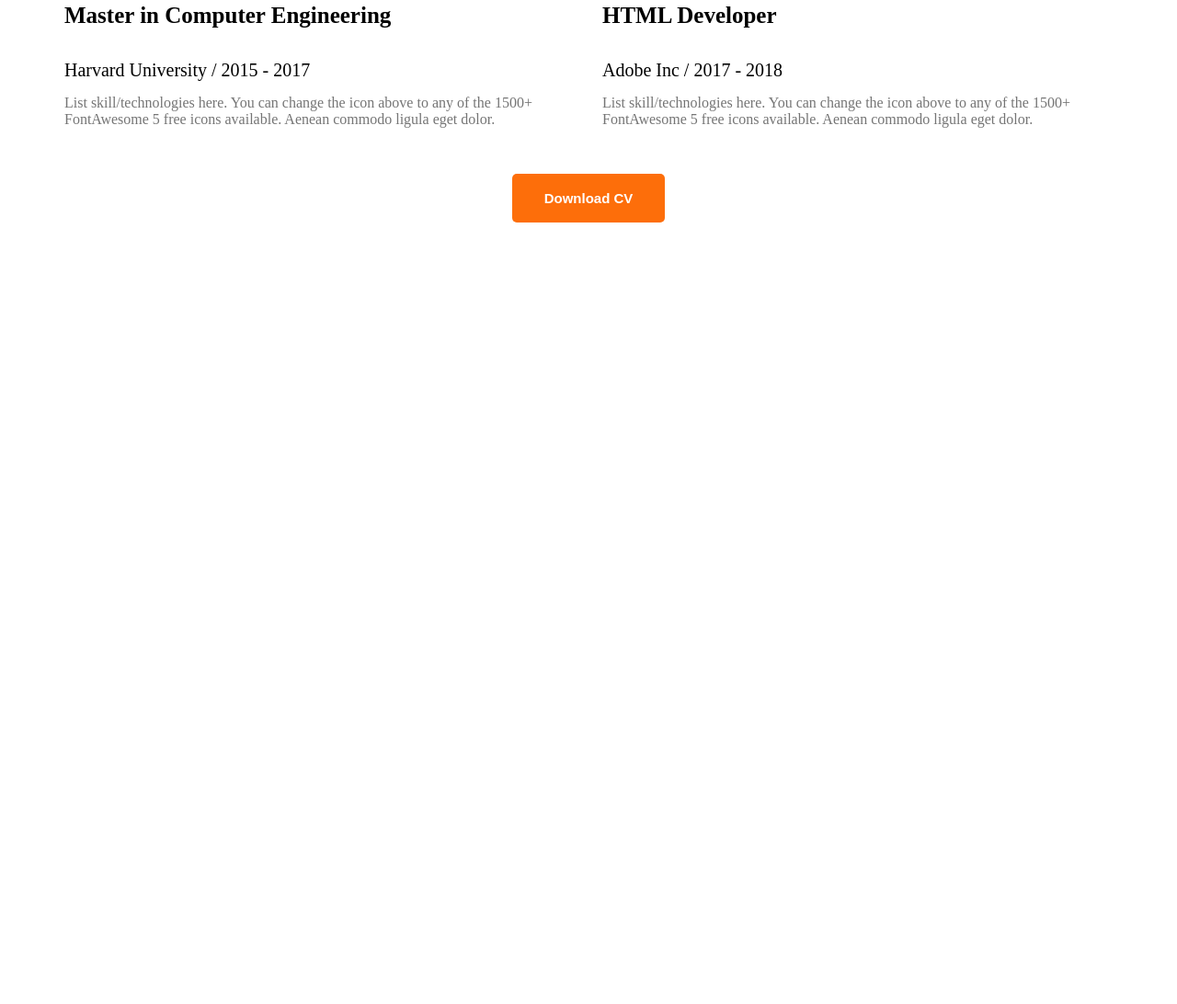
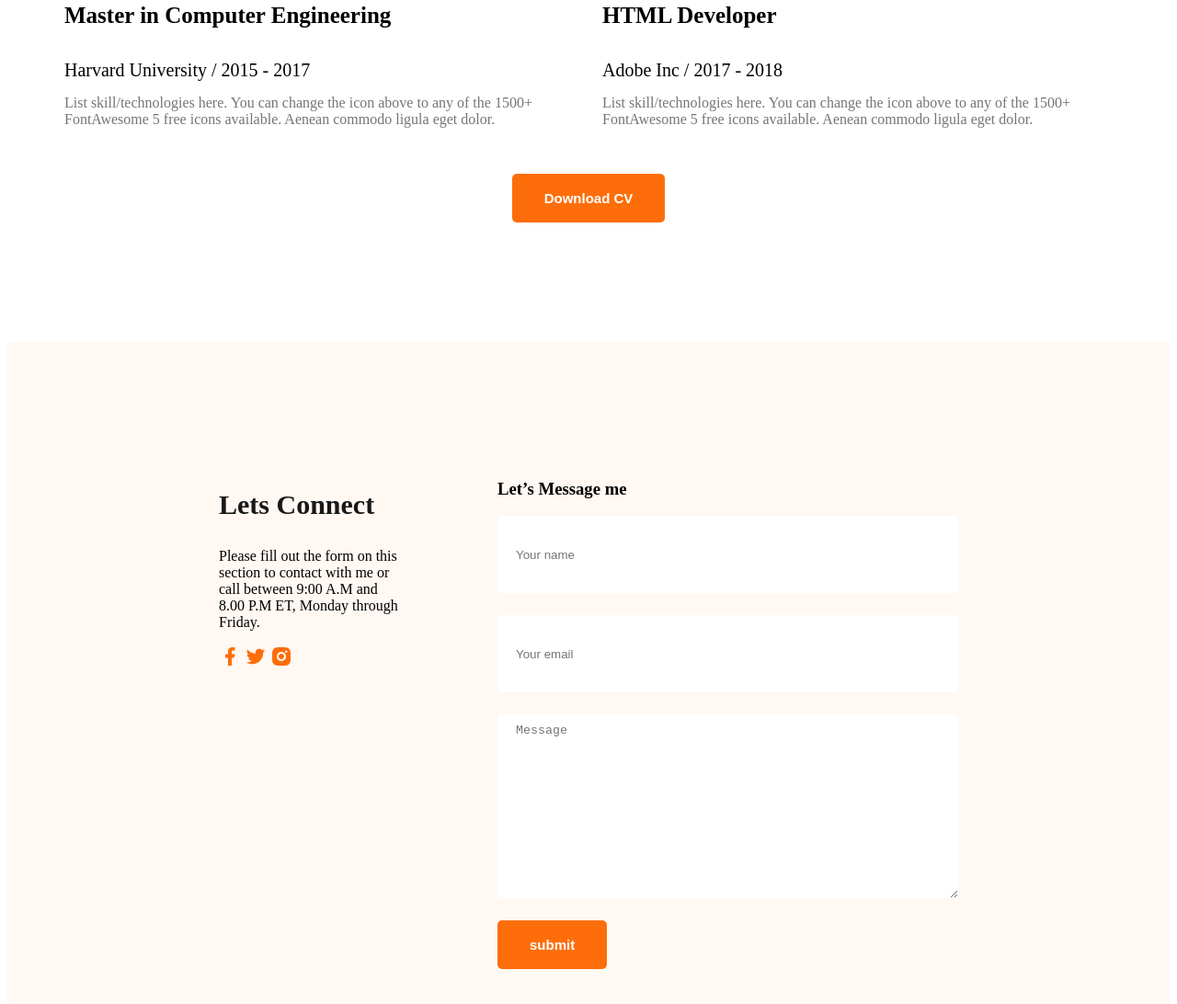
Before and after one commit to sudiptonath/web-developer-portfolio, a plain HTML site: page index.html in a window 1280 px wide. Shown: the part 2653-3745 px from the top of the page at 92% size. Before the commit the page ends 3025 px from the top, so only its background shows below. Drawn offline with Linux system fonts and the light colour scheme.

Commit message:
added footer content

```diff
--- a/index.html
+++ b/index.html
@@ -136,8 +136,23 @@
 </section>
 
     </main>
-    <footer>
-
+    <footer class="secondary-bg">
+<div class="footer-colum">
+<h3 class="section-title">Lets Connect</h3>
+<p>Please fill out the form on this section to contact with me or call between 9:00 A.M and 8.00 P.M ET, Monday through Friday.</p>
+<div>
+    <a href=""><img src="images/icons/facebook.png" alt=""></a>
+    <a href=""><img src="images/icons/twitter.png" alt=""></a>
+    <a href=""><img src="images/icons/insta.png" alt=""></a>
+</div>
+</div>
+<div class="footer-colum">
+<h3>Let’s Message me</h3>
+<input type="text" name="" placeholder="Your name">
+<input type="email"placeholder="Your email">
+<textarea name="" id="" cols="30" rows="20" placeholder="Message"></textarea>
+<input class="btn-primary" type="submit" value="submit">
+</div>
     </footer>
 </body>
 </html>
--- a/style/portfolio.css
+++ b/style/portfolio.css
@@ -155,3 +155,21 @@ main section{
 .experience-description {
     color: #757575;
 }
+footer{
+    display: flex;
+    padding: 130px 230px;
+    gap: 100px ;
+}
+footer input[type="text"],footer input[type="email"] ,footer textarea{
+    height: 64px;
+    width: 461px;
+    border-radius: 5px;
+    background-color: white;
+    display: block;
+    padding: 10px 20px;
+    border: none;
+    margin-bottom: 24px ;
+}
+footer textarea{
+    height: 180px;
+}
```
